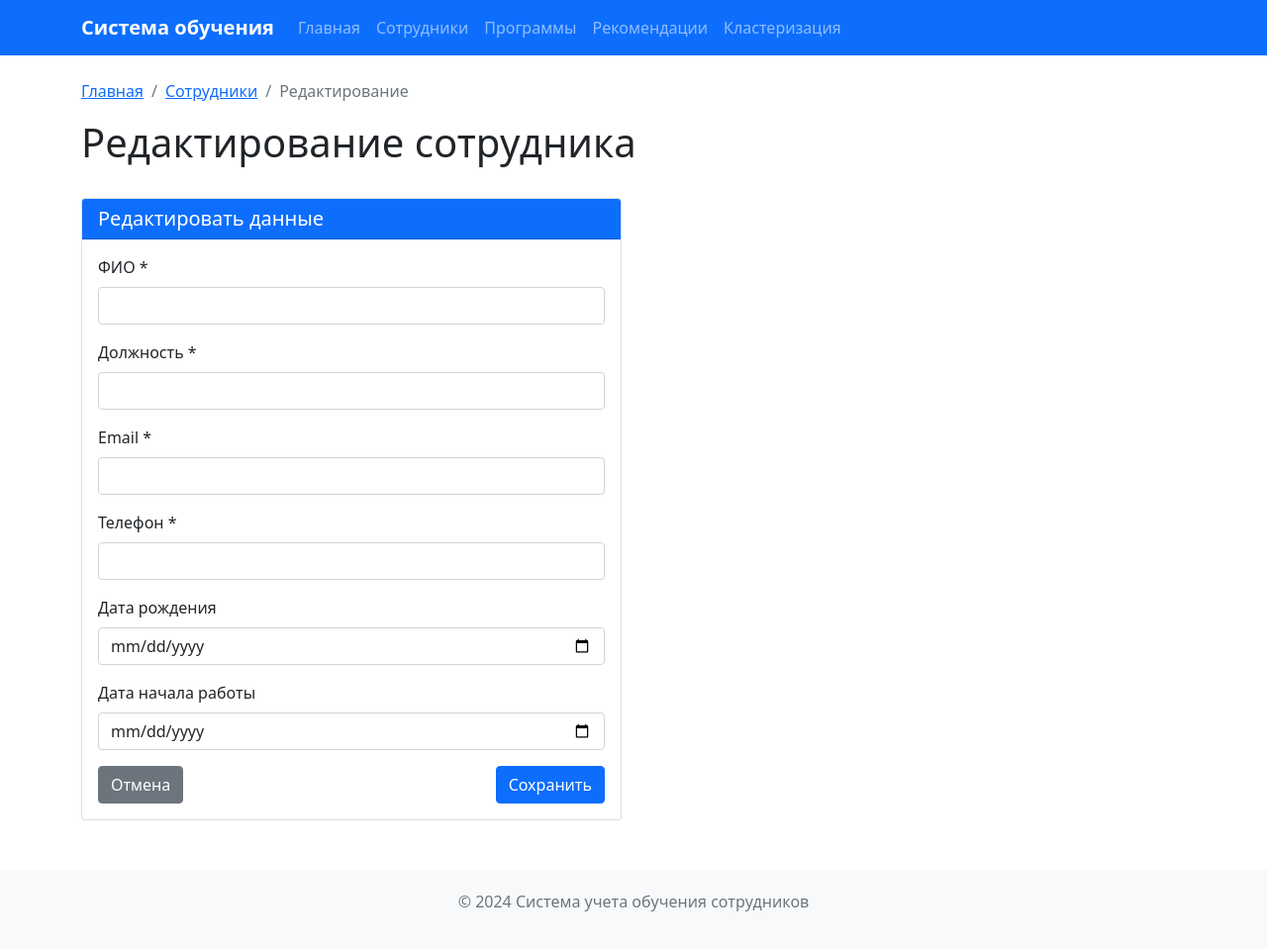
After one commit to HHelix1/AprelIIS, a FastAPI app: template templates/edit_employee.html in a window 1280 px wide. The commit adds this page. Shown: the whole page at 99% size. Run offline with FastAPI, Linux system fonts and the light colour scheme; the template is opened without the code that fills it, so the values that code supplies are empty.

Commit message:
second commit

```diff
--- a/main.py
+++ b/main.py
@@ -380,6 +380,36 @@ def generate_employee_recommendations_endpoint(worker_id: int, count: int = 5, d
 def get_employee_stats_endpoint(worker_id: int, db: Session = Depends(get_db)):
     return get_employee_stats(db, worker_id)
 
+@app.get("/employee/{worker_id}/edit", response_class=HTMLResponse, tags=["UI"])
+async def edit_employee_page(request: Request, worker_id: int, db: Session = Depends(get_db)):
+    """Страница редактирования сотрудника"""
+    employee = get_employee(db, worker_id)
+    if not employee:
+        raise HTTPException(status_code=404, detail="Сотрудник не найден")
+    return templates.TemplateResponse("edit_employee.html", {"request": request, "employee": employee})
+
+
+@app.get("/program/{program_id}/edit", response_class=HTMLResponse, tags=["UI"])
+async def edit_program_page(request: Request, program_id: int, db: Session = Depends(get_db)):
+    """Страница редактирования программы"""
+    program = get_education(db, program_id)
+    if not program:
+        raise HTTPException(status_code=404, detail="Программа не найдена")
+    return templates.TemplateResponse("edit_program.html", {"request": request, "program": program})
+
+
+# ==================== EDIT API ====================
+
+@app.put("/api/employees/{worker_id}", response_model=EmployeeResponse, tags=["Employees"])
+def update_employee_endpoint(worker_id: int, employee_update: EmployeeUpdate, db: Session = Depends(get_db)):
+    """Обновить данные сотрудника"""
+    return update_employee(db, worker_id, employee_update)
+
+
+@app.put("/api/education/{education_id}", response_model=EducationResponse, tags=["Education"])
+def update_education_endpoint(education_id: int, education_update: EducationUpdate, db: Session = Depends(get_db)):
+    """Обновить программу обучения"""
+    return update_education(db, education_id, education_update)
 
 # ==================== DATA GENERATION ====================
 
--- /dev/null
+++ b/templates/edit_employee.html
@@ -0,0 +1,87 @@
+{% extends "base.html" %}
+
+{% block title %}Редактирование сотрудника{% endblock %}
+
+{% block content %}
+<div class="row mb-4">
+    <div class="col">
+        <nav aria-label="breadcrumb">
+            <ol class="breadcrumb">
+                <li class="breadcrumb-item"><a href="/">Главная</a></li>
+                <li class="breadcrumb-item"><a href="/employees">Сотрудники</a></li>
+                <li class="breadcrumb-item active">Редактирование</li>
+            </ol>
+        </nav>
+        <h1>Редактирование сотрудника</h1>
+    </div>
+</div>
+
+<div class="row">
+    <div class="col-md-6">
+        <div class="card">
+            <div class="card-header bg-primary text-white">
+                <h5 class="mb-0">Редактировать данные</h5>
+            </div>
+            <div class="card-body">
+                <form id="editEmployeeForm">
+                    <div class="mb-3">
+                        <label class="form-label">ФИО *</label>
+                        <input type="text" name="Full_name" class="form-control" value="{{ employee.Full_name }}" required>
+                    </div>
+                    <div class="mb-3">
+                        <label class="form-label">Должность *</label>
+                        <input type="text" name="Position" class="form-control" value="{{ employee.Position }}" required>
+                    </div>
+                    <div class="mb-3">
+                        <label class="form-label">Email *</label>
+                        <input type="email" name="email" class="form-control" value="{{ employee.email }}" required>
+                    </div>
+                    <div class="mb-3">
+                        <label class="form-label">Телефон *</label>
+                        <input type="text" name="Phone_number" class="form-control" value="{{ employee.Phone_number }}" required>
+                    </div>
+                    <div class="mb-3">
+                        <label class="form-label">Дата рождения</label>
+                        <input type="date" name="Birth_date" class="form-control" value="{{ employee.Birth_date.strftime('%Y-%m-%d') if employee.Birth_date else '' }}">
+                    </div>
+                    <div class="mb-3">
+                        <label class="form-label">Дата начала работы</label>
+                        <input type="date" name="Work_duration" class="form-control" value="{{ employee.Work_duration.strftime('%Y-%m-%d') if employee.Work_duration else '' }}">
+                    </div>
+                    <div class="d-flex justify-content-between">
+                        <a href="/employees" class="btn btn-secondary">Отмена</a>
+                        <button type="button" class="btn btn-primary" onclick="saveEmployee({{ employee.Worker_id }})">Сохранить</button>
+                    </div>
+                </form>
+            </div>
+        </div>
+    </div>
+</div>
+
+<script>
+function saveEmployee(workerId) {
+    const form = document.getElementById('editEmployeeForm');
+    const formData = new FormData(form);
+    const data = Object.fromEntries(formData.entries());
+
+    if (!data.Birth_date) delete data.Birth_date;
+    if (!data.Work_duration) delete data.Work_duration;
+
+    fetch(`/api/employees/${workerId}`, {
+        method: 'PUT',
+        headers: {'Content-Type': 'application/json'},
+        body: JSON.stringify(data)
+    })
+    .then(response => {
+        if (response.ok) {
+            window.location.href = '/employees';
+        } else {
+            return response.json().then(err => { throw new Error(err.detail); });
+        }
+    })
+    .catch(error => {
+        alert('Ошибка: ' + error.message);
+    });
+}
+</script>
+{% endblock %}
--- a/templates/employees.html
+++ b/templates/employees.html
@@ -24,7 +24,7 @@
     <div class="col">
         <div class="table-responsive">
             <table class="table table-hover">
-                <thead>
+                <thead class="table-dark">
                     <tr>
                         <th>ID</th>
                         <th>ФИО</th>
@@ -59,7 +59,6 @@
     </div>
 </div>
 
-<!-- Модальное окно добавления сотрудника -->
 <div class="modal fade" id="addEmployeeModal" tabindex="-1">
     <div class="modal-dialog">
         <div class="modal-content">
--- a/templates/programs.html
+++ b/templates/programs.html
@@ -24,7 +24,7 @@
     <div class="col">
         <div class="table-responsive">
             <table class="table table-hover">
-                <thead>
+                <thead class="table-dark">
                     <tr>
                         <th>ID</th>
                         <th>Номер протокола</th>
@@ -52,7 +52,6 @@
     </div>
 </div>
 
-<!-- Модальное окно добавления программы -->
 <div class="modal fade" id="addProgramModal" tabindex="-1">
     <div class="modal-dialog">
         <div class="modal-content">
```
Also changed, not shown: templates/edit_program.html (added, +68 -0 lines).
